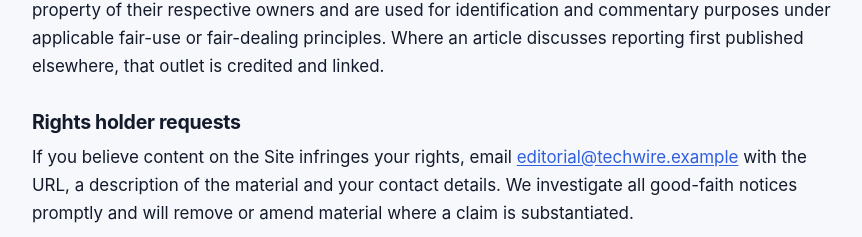
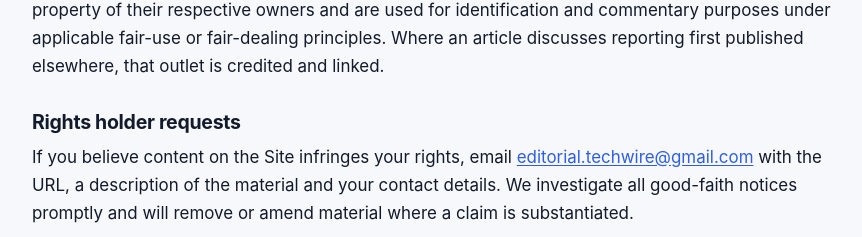
Before and after one commit to voidprompts/techwire, a Next.js app: page /terms-of-service in a window 1280 px wide. Shown: the part 1110-1347 px from the top of the page, without its empty margins (38-900 px from the left). Built offline with nearby package versions, Linux system fonts and the light colour scheme; no server answers.

Commit message:
Update site.config.mjs

```diff
--- a/site.config.mjs
+++ b/site.config.mjs
@@ -17,7 +17,7 @@
   url: (process.env.NEXT_PUBLIC_SITE_URL || 'https://techwire.pages.dev').replace(/\/$/, ''),
   basePath,
   locale: 'en_US',
-  email: 'editorial@techwire.example',
+  email: 'editorial.techwire@gmail.com',
   // Google AdSense publisher id, e.g. "ca-pub-1234567890123456".
   // Leave empty until AdSense approves the site — the placeholders stay inert but present.
   adsenseClient: process.env.NEXT_PUBLIC_ADSENSE_CLIENT || '',
```
